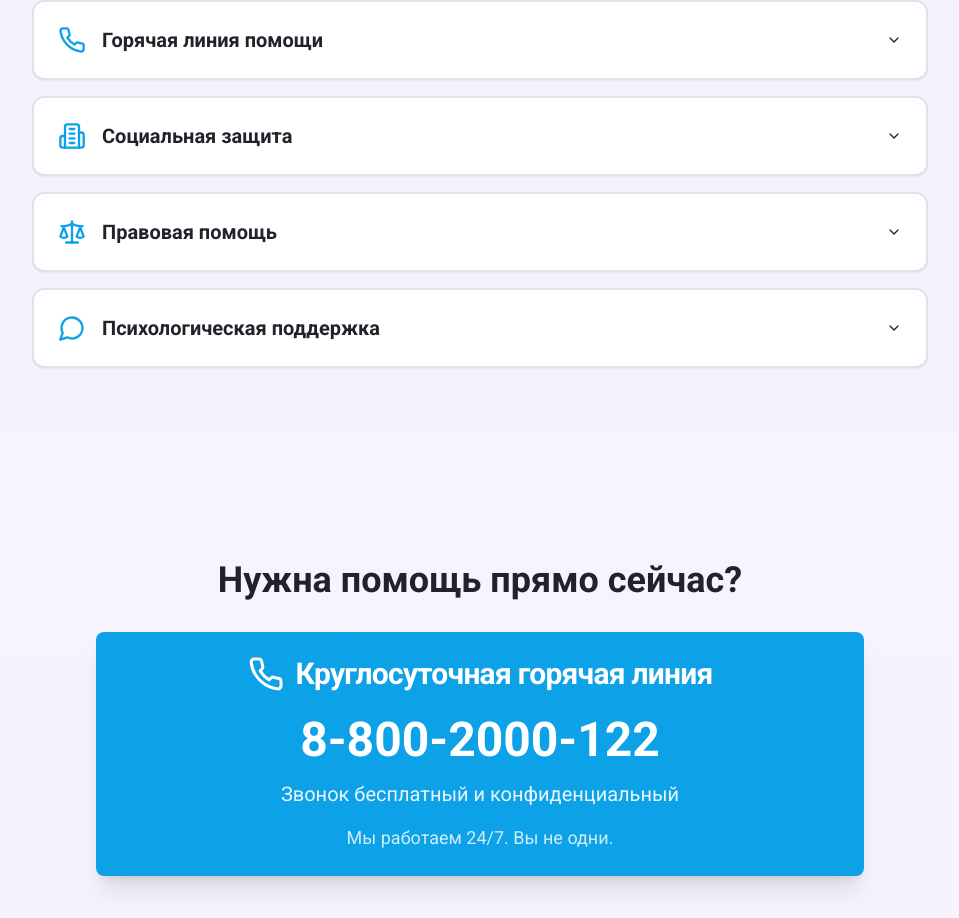
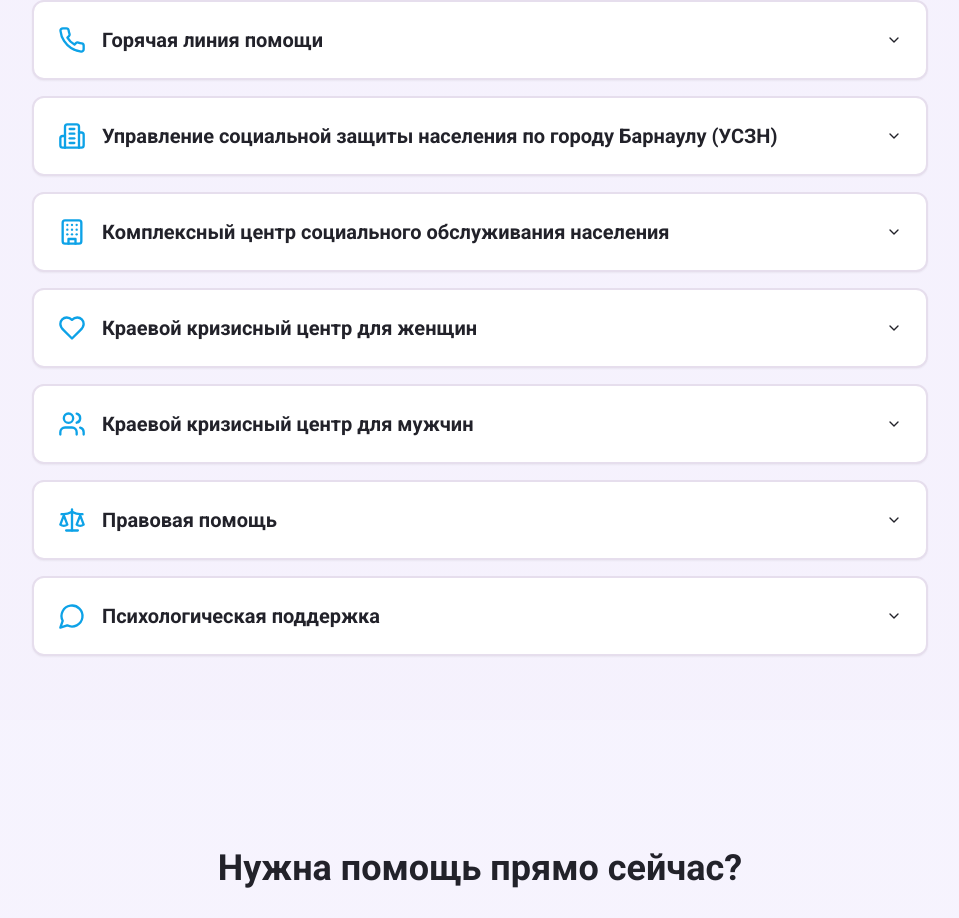
Before and after one commit to pr-poehali-dev/elder-abuse-awareness, a React (Vite) app: page / in a window 1280 px wide. Shown: the part 3760-4678 px from the top of the page, without its empty margins (160-1119 px from the left). Built offline with nearby package versions, Linux system fonts and the light colour scheme.

Commit message:
Социальная защита Барнаула

```diff
--- a/src/pages/Index.tsx
+++ b/src/pages/Index.tsx
@@ -65,7 +65,26 @@ const Index = () => {
 
   const resources = [
     { name: 'Горячая линия помощи', contact: '8-800-2000-122', icon: 'Phone' },
-    { name: 'Социальная защита', contact: 'Управление социальной защиты населения по городу Барнаулу. Комплексный центр социального обслуживания населения города Барнаула', icon: 'Building2' },
+    {
+      name: 'Управление социальной защиты населения по городу Барнаулу (УСЗН)',
+      contact: 'Адреса: ул. Короленко, 67; пр. Ленина, 179 (2-й этаж); ул. Шукшина, 32а. Телефон: (3852) 65-89-80. График: пн-чт 9:00-18:00, пт 9:00-17:00, обед 13:00-13:48',
+      icon: 'Building2'
+    },
+    {
+      name: 'Комплексный центр социального обслуживания населения',
+      contact: 'Адрес: ул. Телефонная, 50а. Филиалы: Железнодорожный р-н (3852) 55-36-27, Индустриальный р-н (3852) 47-52-95, Ленинский р-н (3852) 49-12-88, Октябрьский р-н (3852) 34-00-73, Центральный р-н (3852) 55-84-50',
+      icon: 'Building'
+    },
+    {
+      name: 'Краевой кризисный центр для женщин',
+      contact: 'Адрес: ул. Смирнова, 79Г. Телефон: 8 (3852) 34-22-55. Услуги: психологическая помощь, социальная гостиница для беременных и женщин с детьми до 3 лет',
+      icon: 'Heart'
+    },
+    {
+      name: 'Краевой кризисный центр для мужчин',
+      contact: 'Адрес: ул. Георгия Исакова, 113е, 2-й этаж. Телефон: +7 (3852) 55-12-88. Email: criscentr@mail.ru. График: пн-пт 8:30-21:30, сб-вс по индивидуальному графику',
+      icon: 'Users'
+    },
     { name: 'Правовая помощь', contact: 'Бесплатная юридическая консультация', icon: 'Scale' },
     { name: 'Психологическая поддержка', contact: '8-800-333-44-34', icon: 'MessageCircle' }
   ];
```
